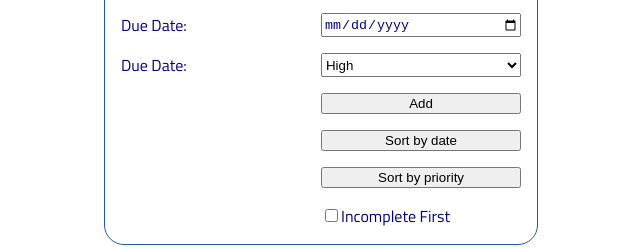
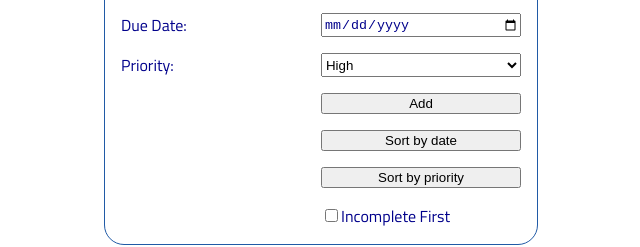
Before and after one commit to ranashashank/ToDoListUpdated, a plain HTML site: page todo.html in a window 1280 px wide. Shown: the part 207-454 px from the top of the page, 319-959 px from the left. Drawn offline with nearby package versions, Linux system fonts and the light colour scheme.

Commit message:
third-commit

```diff
--- a/todo.html
+++ b/todo.html
@@ -37,7 +37,7 @@
         <span>Due Date:</span>
 
         <input type="date" id="dateInput" />
-        <span>Due Date:</span>
+        <span>Priority:</span>
         <select id="priorityId">
           <option data-opvalue="1" value="High">High</option>
           <option data-opvalue="2" value="low">Low</option>
```
